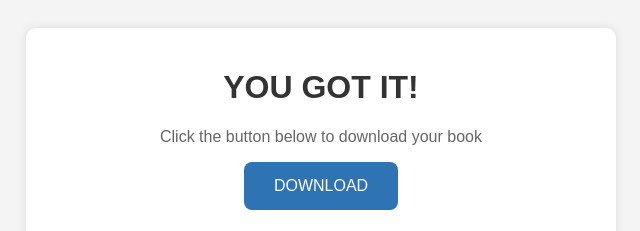
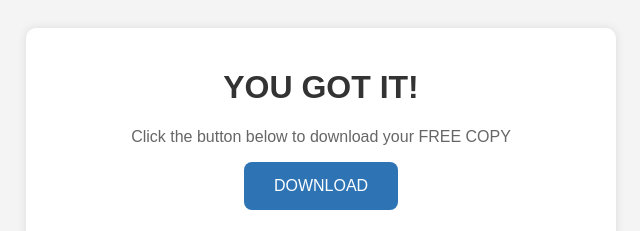
Before and after one commit to EmmaWells/CORTISOL_DETOX, a plain HTML site: page index.html in a window 1280 px wide. Shown: the top 231 px of the page, 319-959 px from the left. Drawn offline with Linux system fonts and the light colour scheme.

Commit message:
Update index.html

```diff
--- a/index.html
+++ b/index.html
@@ -11,7 +11,7 @@
 
     <div class="container">
         <h1><strong>YOU GOT IT!</strong></h1>
-        <p>Click the button below to download your book</p>
+        <p>Click the button below to download your FREE COPY</p>
         <a href="The Mediterranean Cortisol Detox Diet_free.pdf" class="download-button" download>DOWNLOAD</a>
         <h2><p>🎉 <i>Enjoy the read!</i> 🎉</p></h2>
     </div>
```
